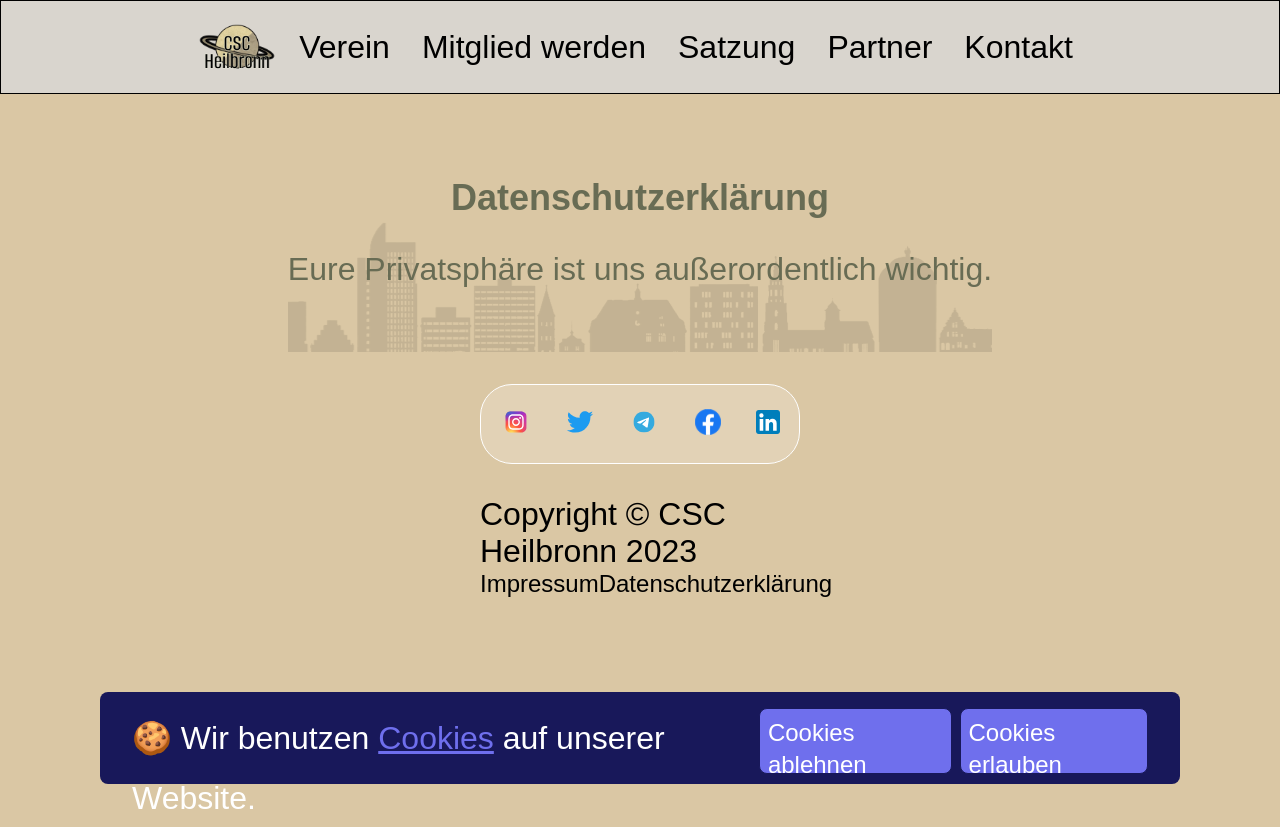
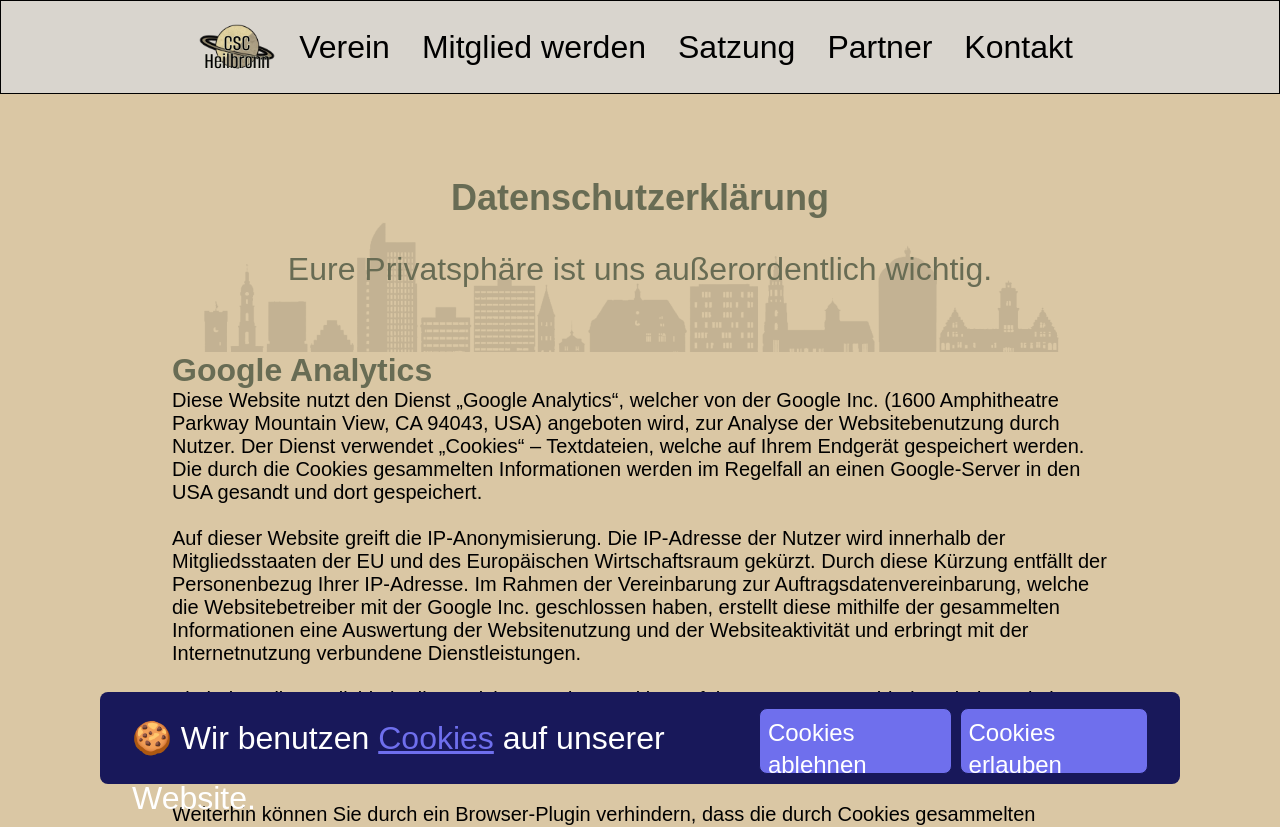
Before and after one commit to AgileEyes/www-csc-heilbronn-org, a Next.js app: page /datenschutz in a window 1280 px wide. Shown: the top 827 px of the page. Before the commit the page ends 800 px from the top, so only its background shows below. Built offline with nearby package versions, Linux system fonts and the light colour scheme; a web font is replaced by a local one.

Commit message:
privacy: add privacy policy

```diff
--- a/src/app/datenschutz/datenschutz.module.css
+++ b/src/app/datenschutz/datenschutz.module.css
@@ -0,0 +1,3 @@
+.description {
+    font-size: 20px;
+}
--- a/src/app/datenschutz/datenschutz.tsx
+++ b/src/app/datenschutz/datenschutz.tsx
@@ -1,14 +1,57 @@
-import Hero, { HeroProps } from '@/components/Hero'
-import classNames from './datenschutz.module.css'
+import Hero, { HeroProps } from "@/components/Hero";
+import classNames from "./datenschutz.module.css";
 
 const heroProps: HeroProps = {
-    title: "Datenschutzerklärung",
-    description: "Eure Privatsphäre ist uns außerordentlich wichtig.",
-    backgroundImageSource: "/images/verein/hero_background.png"
-}
+  title: "Datenschutzerklärung",
+  description: "Eure Privatsphäre ist uns außerordentlich wichtig.",
+  backgroundImageSource: "/images/verein/hero_background.png",
+};
 
 export default function Datenschutz() {
-    return <main className={classNames.container}>
-        <Hero {...heroProps} />
+  return (
+    <main className={classNames.container}>
+      <Hero {...heroProps} />
+
+      <h2>Google Analytics</h2>
+      <p className={classNames.description}>
+        Diese Website nutzt den Dienst „Google Analytics“, welcher von der
+        Google Inc. (1600 Amphitheatre Parkway Mountain View, CA 94043, USA)
+        angeboten wird, zur Analyse der Websitebenutzung durch Nutzer. Der
+        Dienst verwendet „Cookies“ – Textdateien, welche auf Ihrem Endgerät
+        gespeichert werden. Die durch die Cookies gesammelten Informationen
+        werden im Regelfall an einen Google-Server in den USA gesandt und dort
+        gespeichert.
+        <br />
+        <br />
+        Auf dieser Website greift die IP-Anonymisierung. Die IP-Adresse der
+        Nutzer wird innerhalb der Mitgliedsstaaten der EU und des Europäischen
+        Wirtschaftsraum gekürzt. Durch diese Kürzung entfällt der Personenbezug
+        Ihrer IP-Adresse. Im Rahmen der Vereinbarung zur
+        Auftragsdatenvereinbarung, welche die Websitebetreiber mit der Google
+        Inc. geschlossen haben, erstellt diese mithilfe der gesammelten
+        Informationen eine Auswertung der Websitenutzung und der
+        Websiteaktivität und erbringt mit der Internetnutzung verbundene
+        Dienstleistungen.
+        <br />
+        <br />
+        Sie haben die Möglichkeit, die Speicherung des Cookies auf Ihrem Gerät
+        zu verhindern, indem Sie in Ihrem Browser entsprechende Einstellungen
+        vornehmen. Es ist nicht gewährleistet, dass Sie auf alle Funktionen
+        dieser Website ohne Einschränkungen zugreifen können, wenn Ihr Browser
+        keine Cookies zulässt.
+        <br />
+        <br />
+        Weiterhin können Sie durch ein Browser-Plugin verhindern, dass die durch
+        Cookies gesammelten Informationen (inklusive Ihrer IP-Adresse) an die
+        Google Inc. gesendet und von der Google Inc. genutzt werden.
+        <br/>
+        <br/>
+        Folgender Link führt Sie zu dem entsprechenden Plugin:
+        https://tools.google.com/dlpage/gaoptout?hl=de
+        <br />
+        Hier finden Sie weitere Informationen zur Datennutzung durch die Google
+        Inc.: https://support.google.com/analytics/answer/6004245?hl=de
+      </p>
     </main>
+  );
 }
```
